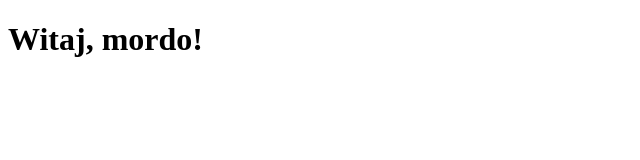
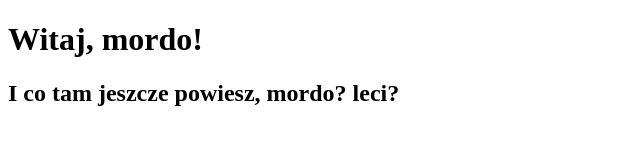
Before and after one commit to LukaszOsi/test-day4, a plain HTML site: page index.html in a window 1280 px wide. Shown: the whole page, without its empty margins (0-640 px from the left). Drawn offline with Linux system fonts and the light colour scheme.

Commit message:
druga zmiana, drugi header

```diff
--- a/index.html
+++ b/index.html
@@ -8,5 +8,6 @@
 </head>
 <body>
     <h1>Witaj, mordo!</h1>
+    <h2>I co tam jeszcze powiesz, mordo? leci?</h2>
 </body>
 </html>
```
